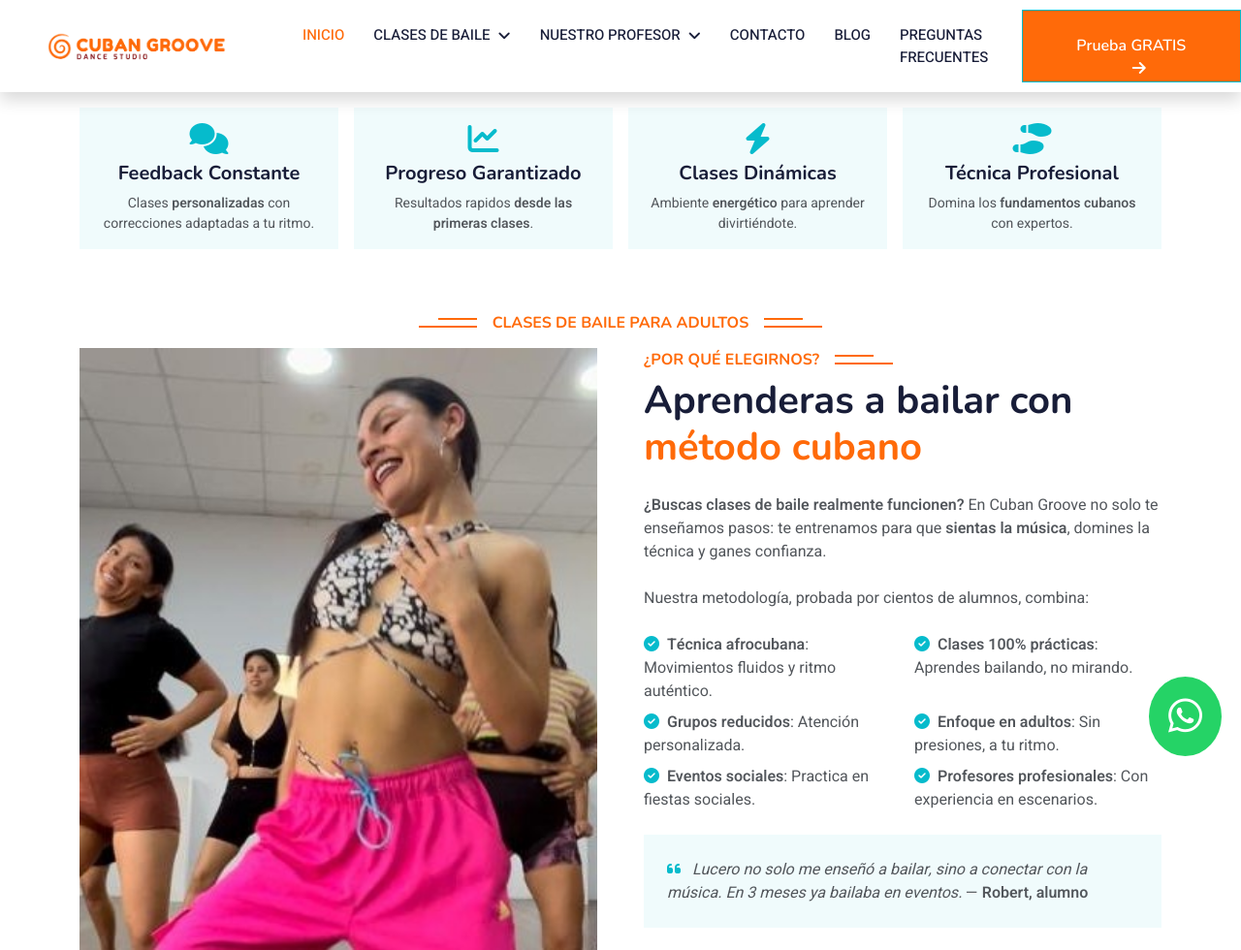
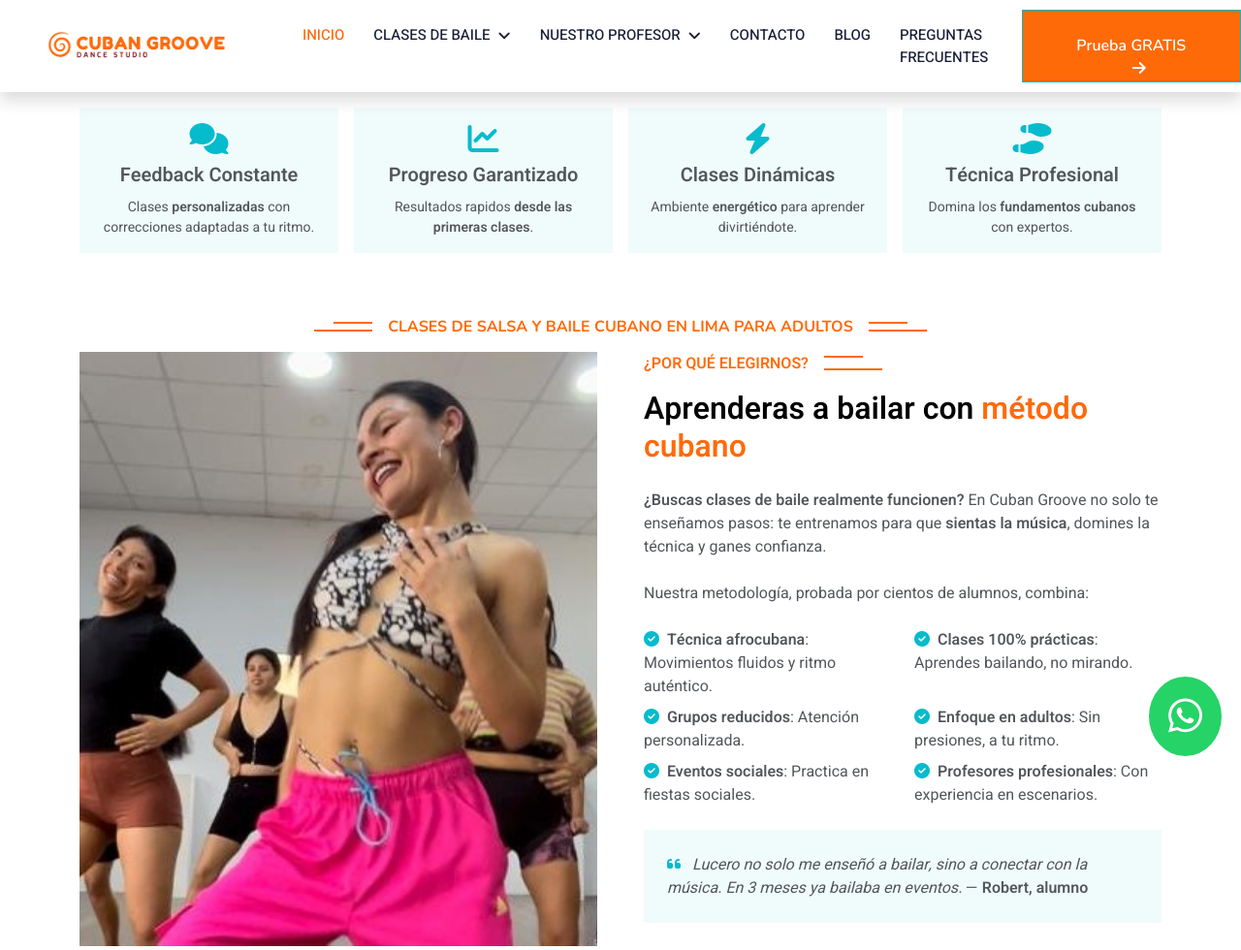
Before and after one commit to paulcobox/webluxe, a Django app: page / in a window 1280 px wide. Shown: the top 980 px of the page at 97% size. Run offline with Django 3.2, Linux system fonts and the light colour scheme; data comes from the database, SQL or seed files in the repository; data that the repository does not hold is empty; parts of the project's set-up code (start-up, migrations or seed data) failed here and were passed over; some libraries are stand-ins or nearby versions.

Commit message:
update h de seo

```diff
--- a/static/css/style.css
+++ b/static/css/style.css
@@ -547,8 +547,10 @@
     }
 }
 .custom-h1 {
-    font-size: 2.5rem;       /* Tamaño personalizado para el h2 */
-    font-weight: bold;     /* Peso de la fuente */
+    color: #000000; /* negro puro */
+    font-size: 2rem;       /* Tamaño personalizado para el h2 */
+    font-weight: bold;
+    line-height: 1.2;  /* Peso de la fuente */
 }
 
 .h2-small {
--- a/templates/_base.html
+++ b/templates/_base.html
@@ -119,9 +119,9 @@
       <!-- Navbar Start -->
       <nav class="navbar navbar-expand-lg bg-white navbar-light shadow sticky-top p-0">
           <a href="{% url 'home' %}" class="navbar-brand d-flex align-items-center px-4 px-lg-5">
-            <h2 class="m-0 text-primary">
+            <p class="m-0 text-primary">
                 <img src="{% static 'img/logos/logo_desk.webp' %}" style="width: 200px; height: auto;" alt="Clases de Salsa en Lima">
-            </h2>
+            </p>
           </a>
           <button type="button" class="navbar-toggler me-4" data-bs-toggle="collapse" data-bs-target="#navbarCollapse">
               <span class="navbar-toggler-icon"></span>
@@ -175,7 +175,7 @@
             <div class="container py-5">
                 <div class="row g-5 justify-content-center">
                     <div class="col-lg-3 col-md-6 text-center">
-                        <h4 class="text-white mb-3">Contacto</h4>
+                        <p class="custom-h4 text-white mb-3">Contacto</p>
                         <p class="mb-2"><i class="fa fa-map-marker-alt me-3"></i>Lima, PERU</p>
                         <p class="mb-2"><i class="fa fa-phone-alt me-3"></i>+51 991 337 159</p>
                         <p class="mb-2"><i class="fa fa-envelope me-3"></i> info@cubangrooveperu.com</p>
@@ -189,7 +189,7 @@
 
                     <!-- Hipervínculos SEO -->
                     <div class="col-lg-3 col-md-6 text-center">
-                        <h4 class="text-white mb-3">Clases de Baile</h4>
+                        <p class="custom-h4 text-white mb-3">Clases de Baile</p>
                         <ul class="list-unstyled">
                             <li><a href="{% url 'courses_group' %}" class="text-white">Clases de Salsa</a></li>
                             <li><a href="{% url 'courses_group' %}" class="text-white">Clases de Salsa en Lima</a></li>
@@ -201,7 +201,7 @@
                     </div>
 
                     <div class="col-lg-3 col-md-6 text-center">
-                        <h4 class="text-white mb-3">Academias y Cursos</h4>
+                        <p class="custom-h4 text-white mb-3">Academias y Cursos</p>
                         <ul class="list-unstyled">
                             <li><a href="{% url 'courses_group' %}" class="text-white">Clases de Baile</a></li>
                             <li><a href="{% url 'courses_group' %}" class="text-white">Clases de Baile en Miraflores</a></li>
@@ -212,7 +212,7 @@
                     </div>
 
                     <div class="col-lg-3 col-md-6 text-center">
-                        <h4 class="text-white mb-3">Academias de Baile</h4>
+                        <p class="custom-h4 text-white mb-3">Academias de Baile</p>
                         <ul class="list-unstyled">
                             <li><a href="{% url 'courses_group' %}" class="text-white">Academia de Baile en Surco</a></li>
                             <li><a href="{% url 'courses_group' %}" class="text-white">Academia de Baile en San Isidro</a></li>
@@ -248,7 +248,7 @@
 
                 <div class="modal-content">
                     <div class="modal-header text-center" style="background-color: #ff6a09; color: white;">
-                        <h4 class="modal-title w-100 custom-h4">🎁¡Reserva tu clase GRATIS ahora!</h4>
+                        <p class="modal-title w-100 custom-h4">🎁¡Reserva tu clase GRATIS ahora!</p>
                         <button type="button" class="btn-close" data-bs-dismiss="modal" aria-label="Close" style="background-color: white;"></button>
                     </div>
                     <div class="modal-body">
@@ -350,7 +350,7 @@
             <div class="modal-dialog modal-dialog-centered">
               <div class="modal-content">
                 <div class="modal-header">
-                  <h5 class="modal-title">Registro Exitoso</h5>
+                  <p class="custom-h5 modal-title">Registro Exitoso</p>
                   <button type="button" class="btn-close" data-bs-dismiss="modal" aria-label="Close"></button>
                 </div>
                 <div class="modal-body">
@@ -370,7 +370,7 @@
                 <div class="modal-content">
                     <!-- Encabezado del modal -->
                     <div class="modal-header bg-primary text-white">
-                        <h5 class="modal-title" id="modalAuthorizationLabel">Autorización de Datos</h5>
+                        <p class="custom-h5 modal-title" id="modalAuthorizationLabel">Autorización de Datos</p>
                         <button type="button" class="btn-close" data-bs-dismiss="modal" aria-label="Close"></button>
                     </div>
                     <!-- Cuerpo del modal -->
--- a/templates/index.html
+++ b/templates/index.html
@@ -16,8 +16,8 @@
                                 <div class="container">
                                     <div class="row justify-content-start">
                                         <div class="col-sm-10 col-lg-8">
-                                            <h5 class="color-oran text-uppercase mb-3">Curso destacado</h5>
-                                            <h2 class="display-3 text-white custom-h1">{{ course.title }}</h2>
+                                            <p class="custom-h5 color-oran text-uppercase mb-3">Curso destacado</p>
+                                            <p class="display-3 text-white custom-h1">{{ course.title }}</p>
                                             <div class="custom-content">
                                                 <p class="text-white mb-4 pb-2">{{ course.body | safe | truncatewords:30 }}</p>
                                             </div>
@@ -43,7 +43,7 @@
                     <div class="service-item text-center">  <!-- Eliminamos pt-3 -->
                         <div class="p-3">  <!-- Reducimos padding interno de p-4 a p-3 -->
                             <i class="fa fa-2x fa-comments text-primary mb-2"></i>  <!-- Icono más pequeño -->
-                            <h5 class="mb-2">Feedback Constante</h5>  <!-- Reducimos margen inferior -->
+                            <p class="custom-h5 mb-2"><strong>Feedback Constante</strong></p>  <!-- Reducimos margen inferior -->
                             <p class="small mb-0">Clases <strong>personalizadas</strong> con correcciones adaptadas a tu ritmo.</p>  <!-- Texto más compacto -->
                         </div>
                     </div>
@@ -53,7 +53,7 @@
                     <div class="service-item text-center">
                         <div class="p-3">
                             <i class="fa fa-2x fa-chart-line text-primary mb-2"></i>
-                            <h5 class="mb-2">Progreso Garantizado</h5>
+                            <p class="custom-h5 mb-2"><strong>Progreso Garantizado</strong></p>
                             <p class="small mb-0">Resultados rapidos <strong>desde las primeras clases</strong>.</p>
                         </div>
                     </div>
@@ -63,7 +63,7 @@
                     <div class="service-item text-center">
                         <div class="p-3">
                             <i class="fa fa-2x fa-bolt text-primary mb-2"></i>
-                            <h5 class="mb-2">Clases Dinámicas</h5>
+                            <p class="custom-h5 mb-2"><strong>Clases Dinámicas</strong></p>
                             <p class="small mb-0">Ambiente <strong>energético</strong> para aprender divirtiéndote.</p>
                         </div>
                     </div>
@@ -73,7 +73,7 @@
                     <div class="service-item text-center">
                         <div class="p-3">
                             <i class="fa fa-2x fa-shoe-prints text-primary mb-2"></i>
-                            <h5 class="mb-2">Técnica Profesional</h5>
+                            <p class="custom-h5 mb-2"><strong>Técnica Profesional</strong></p>
                             <p class="small mb-0">Domina los <strong>fundamentos cubanos</strong> con expertos.</p>
                         </div>
                     </div>
@@ -87,7 +87,7 @@
     <div class="container-xxl py-5">
         <div class="container">
             <div class="text-center wow fadeInUp" data-wow-delay="0.1s">
-                <h1 class="section-title bg-white text-center px-3 color-oran custom-h6 mb-3">Clases de baile para adultos</h1>
+                <h1 class="section-title bg-white text-center px-3 color-oran custom-h6 mb-3">Clases de salsa y baile cubano en Lima para adultos</h1>
             </div>
             <div class="row g-5">
                 <!-- Imagen (izquierda) -->
@@ -99,8 +99,8 @@
 
                 <!-- Contenido (derecha) -->
                 <div class="col-lg-6 wow fadeInUp" data-wow-delay="0.3s">
-                    <h6 class="section-title bg-white text-start color-oran pe-3">¿Por qué elegirnos?</h6>
-                    <h6 class="mb-4 custom-h1">Aprenderas a bailar con <span class="color-oran">método cubano</span></h6>
+                    <p class="custom-h6 section-title bg-white text-start color-oran pe-3">¿Por qué elegirnos?</p>
+                    <p class="mb-4 custom-h1"><strong>Aprenderas a bailar con <span class="color-oran">método cubano</span></strong></p>
 
                     <p class="mb-4"><strong>¿Buscas clases de baile realmente funcionen?</strong> En Cuban Groove no solo te enseñamos pasos: te entrenamos para que <strong>sientas la música</strong>, domines la técnica y ganes confianza.</p>
 
@@ -198,7 +198,7 @@
         <div class="container-xxl mt-5 mb-5">
             <div class="container">
                 <div class="text-center wow fadeInUp" data-wow-delay="0.1s">
-                    <h2 class="section-title bg-white text-center px-3 color-oran custom-h6">Clases de Baile</h2>
+                    <h2 class="section-title bg-white text-center px-3 color-oran custom-h6">Cursos destacados</h2>
                     <p class="custom-h2 mb-2">Salsa, tecnica de danza, afro y más en un ambiente divertido</p>
                 </div>
                 <!-- list Courses Start -->
@@ -293,8 +293,9 @@
      <div id="instructors" class="container-xxl mb-5">
          <div class="container">
              <div class="text-center wow fadeInUp" data-wow-delay="0.1s">
-                 <h6 class="section-title bg-white text-center px-3 color-oran">Instructor</h6>
-                 <h2 class="custom-h2 mb-2 color-cafe"">Instructor</h2>
+                 <h2 class="custom-h6 section-title bg-white text-center px-3 color-oran">Nuestro Instructor</h2>
+                 <p class="custom-h2 mb-2">Instructor</p>
+
              </div>
              <div class="row g-4 justify-content-center">
                  {% for instructor in instructors %}
@@ -315,8 +316,9 @@
                              </div>
                              <div class="text-center p-4">
                                  <!-- Nombre y especialidad del instructor -->
-                                 <p class="mb-0 custom-h5">{{ instructor.name }}</p>
-                                 <small>{{ instructor.specialty }}</small>
+                                 <h3 class="mb-0 custom-h5">
+                                  {{ instructor.name }} – <span class="text-muted">{{ instructor.specialty }}</span>
+                                 </h3>
                                  <div>
                                      <!-- Botón "Mis Cursos" -->
                                      <a href="{% url 'instructor_detail' instructor.slug %}" class="btn btn-orange py-2 px-4 mt-2" id="btn_home_instructor_courses">
```
